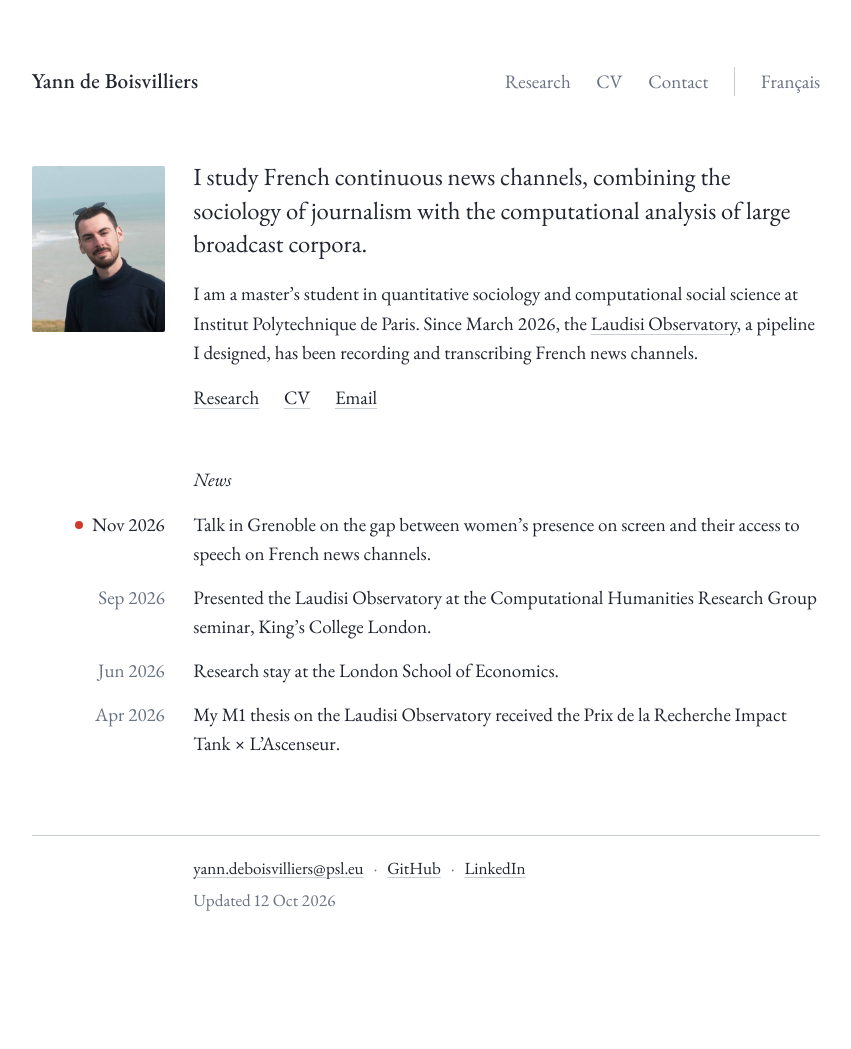
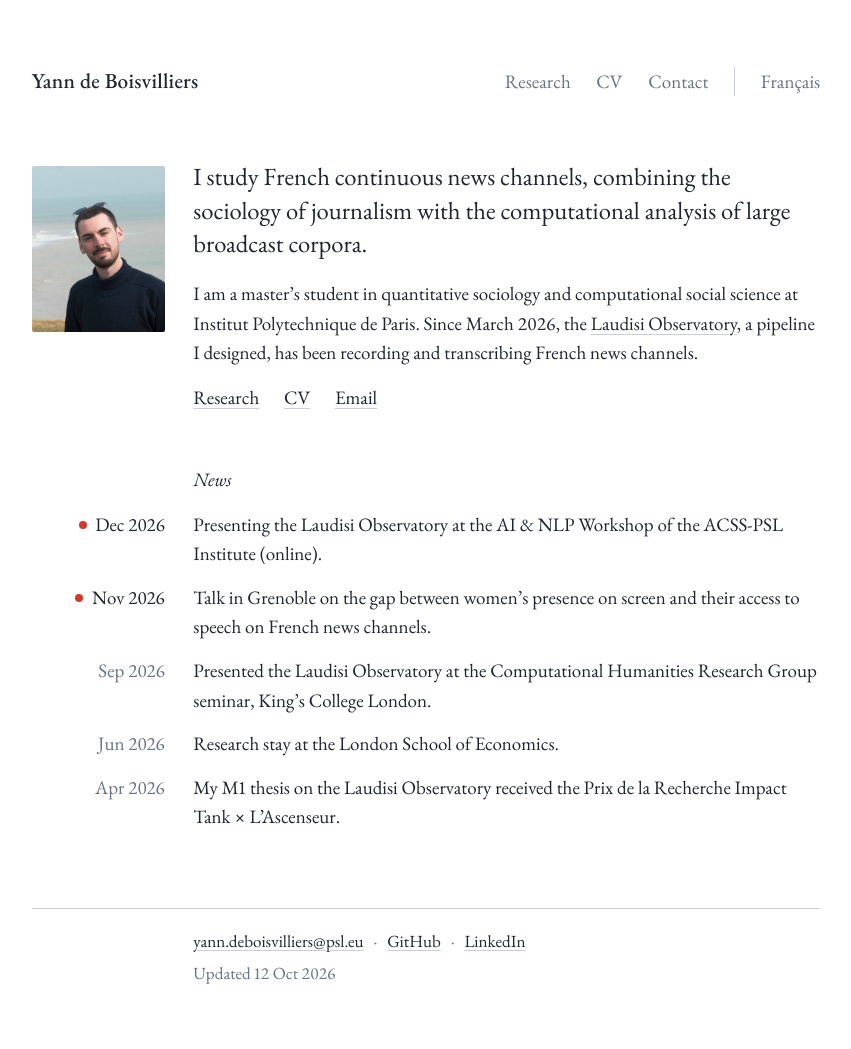
Before and after one commit to Yanndb974/site-yann-de-boisvilliers, a Jekyll site: the page built from index.md, in a window 1280 px wide. Shown: the whole page, without its empty margins (214-1065 px from the left). Built offline with Jekyll 4.4.1, drawn with Linux system fonts in a browser that asks for light colours; before the commit the page ends 976 px from its top, so only the background shows below that.

Commit message:
Ajout Workshop AINLP ACSS-PSL

```diff
--- a/_data/news.yml
+++ b/_data/news.yml
@@ -1,5 +1,8 @@
 # Actualités de l'accueil, de la plus récente à la plus ancienne.
 # Une date future affiche le point rouge « à venir » jusqu'au build qui la dépasse.
+- date: 2026-12-03
+  en: Presenting the Laudisi Observatory at the AI & NLP Workshop of the ACSS-PSL Institute (online).
+  fr: Présentation de l’Observatoire Laudisi à l’Atelier IA & NLP de l’Institut ACSS-PSL (en ligne).
 - date: 2026-11-30
   en: Talk in Grenoble on the gap between women’s presence on screen and their access to speech on French news channels.
   fr: Communication à Grenoble sur l’écart entre la présence des femmes à l’écran et leur accès à la parole sur les chaînes d’information.
--- a/_data/talks.yml
+++ b/_data/talks.yml
@@ -1,5 +1,8 @@
 # Communications. Le titre reste dans sa langue d'origine (title_lang) ;
 # seul le contexte est traduit. Les champs en/fr sont du Markdown.
+- date: 2026-12-03
+  en: '[AI & NLP Workshop](https://acss-dig.psl.eu/fr/seminaires/nlp), ACSS-PSL Institute (online).'
+  fr: '[Atelier IA & NLP](https://acss-dig.psl.eu/fr/seminaires/nlp), Institut ACSS-PSL (en ligne).'
 - date: 2026-11-30
   title: "Montrées plus qu’entendues&nbsp;? Mesurer en continu l’écart entre présence à l’écran et accès à la parole des femmes sur les chaînes d’information françaises"
   title_lang: fr
```
